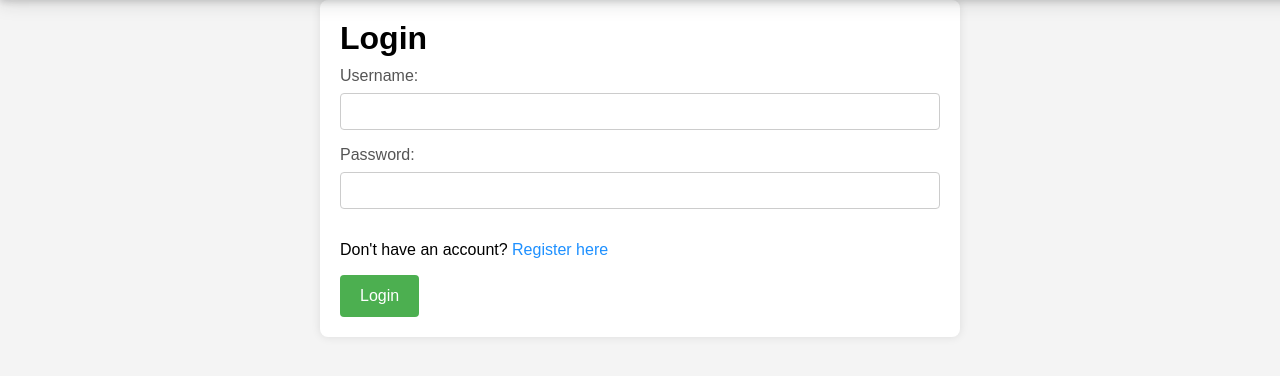
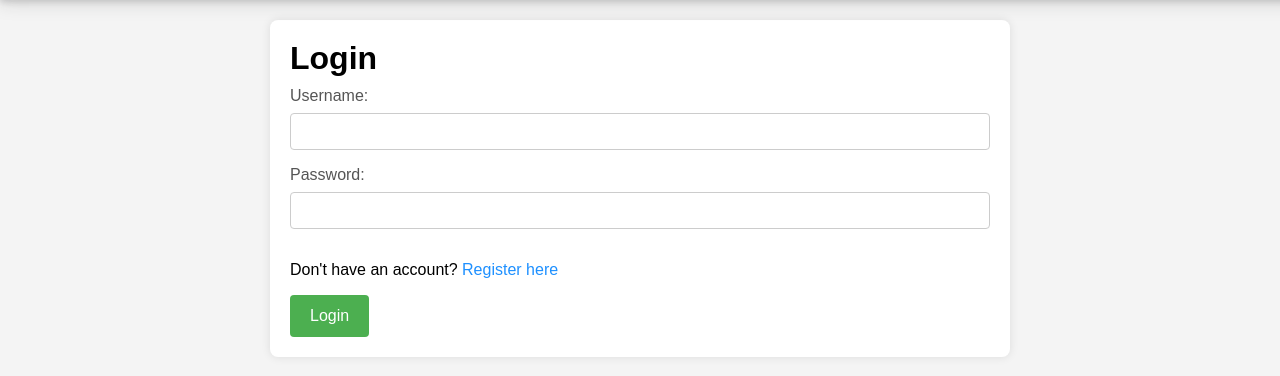
Before and after one commit to huajie-zhong/expense-tracker, a Flask app: page /login/ in a window 1280 px wide. Shown: the part 95-471 px from the top of the page. Run offline with Flask 3, Linux system fonts and the light colour scheme.

Commit message:
adjust style

```diff
--- a/front-end/static/style.css
+++ b/front-end/static/style.css
@@ -34,7 +34,7 @@ h2 {
 }
 
 form {
-    max-width: 600px;
+    max-width: 700px;
     margin: 0 auto;
     background-color: #fff;
     padding: 20px;
--- a/front-end/templates/login.html
+++ b/front-end/templates/login.html
@@ -14,7 +14,7 @@
 </script>
 <body>
     <div id="header-container"></div>
-    <div class="login-container">
+    <div class="container">
 
         <form id="loginForm">
             <h1 style="margin-bottom: 10px;">Login</h1>
```
